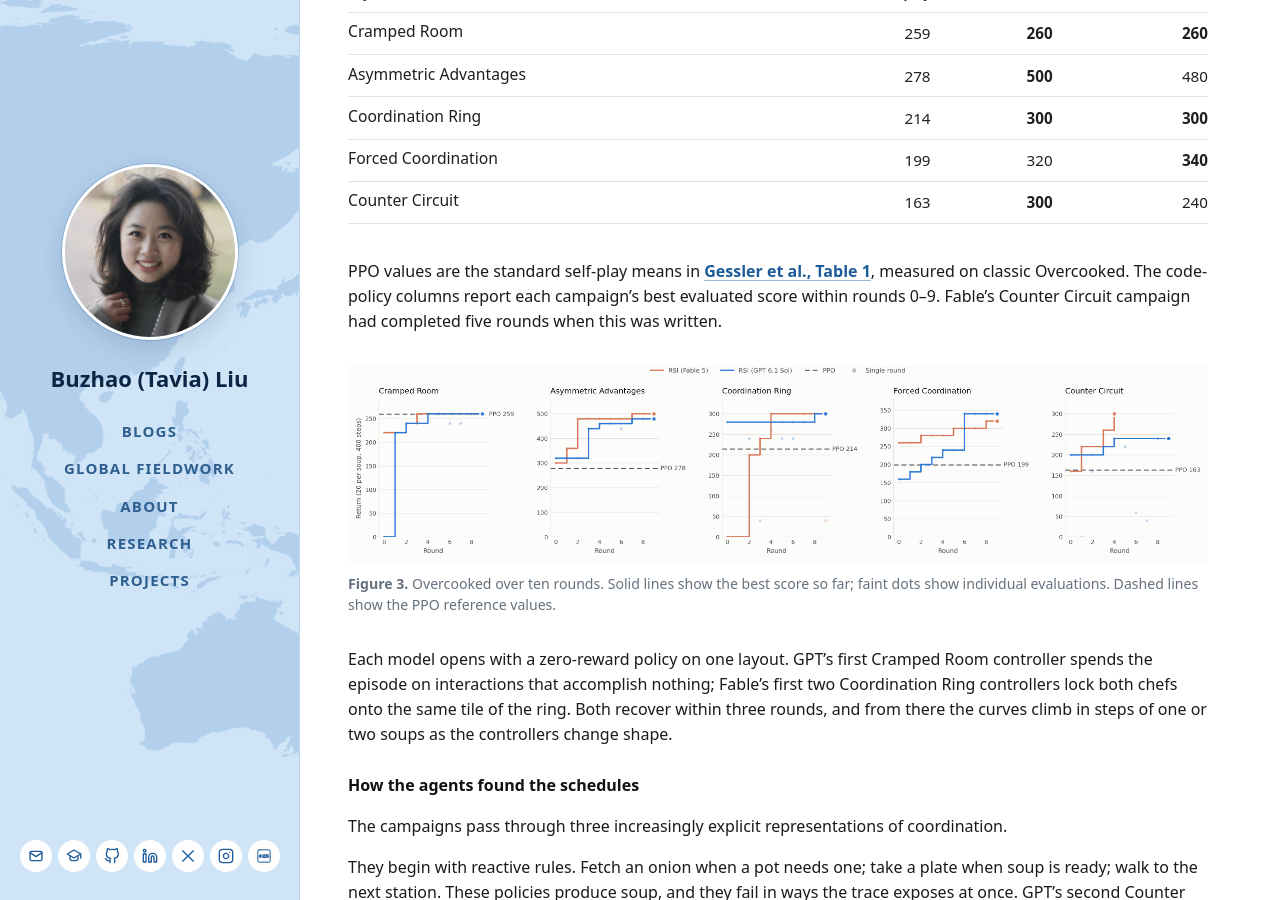
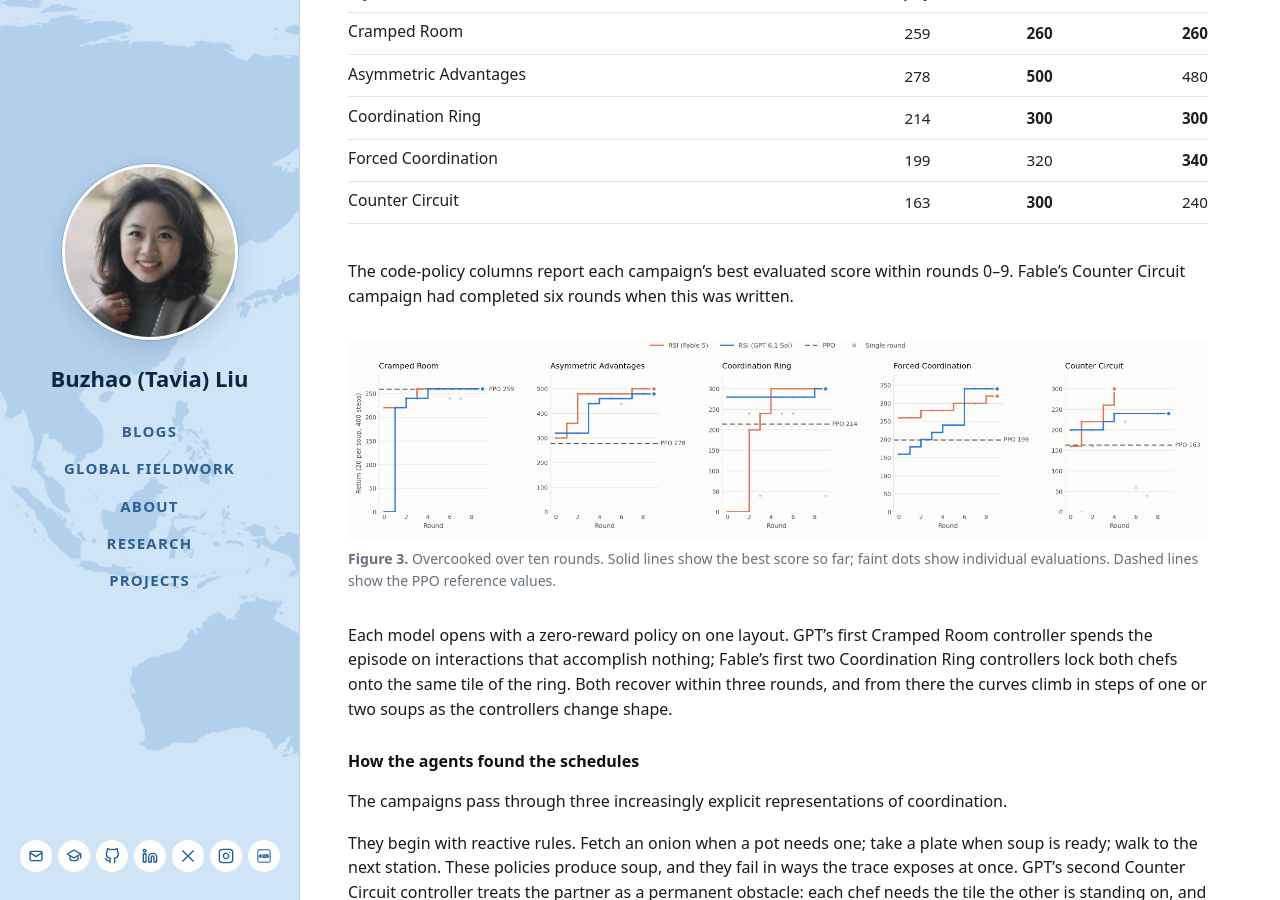
Before and after one commit to tavia-liu/tavia-liu.github.io, a Jekyll site: the page built from _posts/2026-10-31-self-improving-code-as-policies.md, in a window 1280 px wide and 900 px high, scrolled down 2546 px. Built offline with Jekyll 4.4.1, drawn with Linux system fonts in a browser that asks for light colours.

Commit message:
Drop repeated PPO source note

```diff
--- a/_posts/2026-10-31-self-improving-code-as-policies.md
+++ b/_posts/2026-10-31-self-improving-code-as-policies.md
@@ -75,7 +75,7 @@ Both models finish above the published PPO self-play mean on all five layouts. O
 | Forced Coordination | 199 | 320 | **340** |
 | Counter Circuit | 163 | **300** | 240 |
 
-PPO values are the standard self-play means in [Gessler et al., Table 1](https://arxiv.org/html/2503.17821v1#S5.T1), measured on classic Overcooked. The code-policy columns report each campaign's best evaluated score within rounds 0–9. Fable's Counter Circuit campaign had completed five rounds when this was written.
+The code-policy columns report each campaign's best evaluated score within rounds 0–9. Fable's Counter Circuit campaign had completed six rounds when this was written.
 
 <figure style="margin: 2rem 0; max-width: 100%;">
   <img src="{{ '/assets/img/research/overcooked-rsi-ten-rounds.png' | relative_url }}?v=20261031-bb" alt="Best reward across ten rounds on five Overcooked layouts for both models, with the PPO reference as a dashed line." style="display: block; width: 100%; height: auto;">
```
